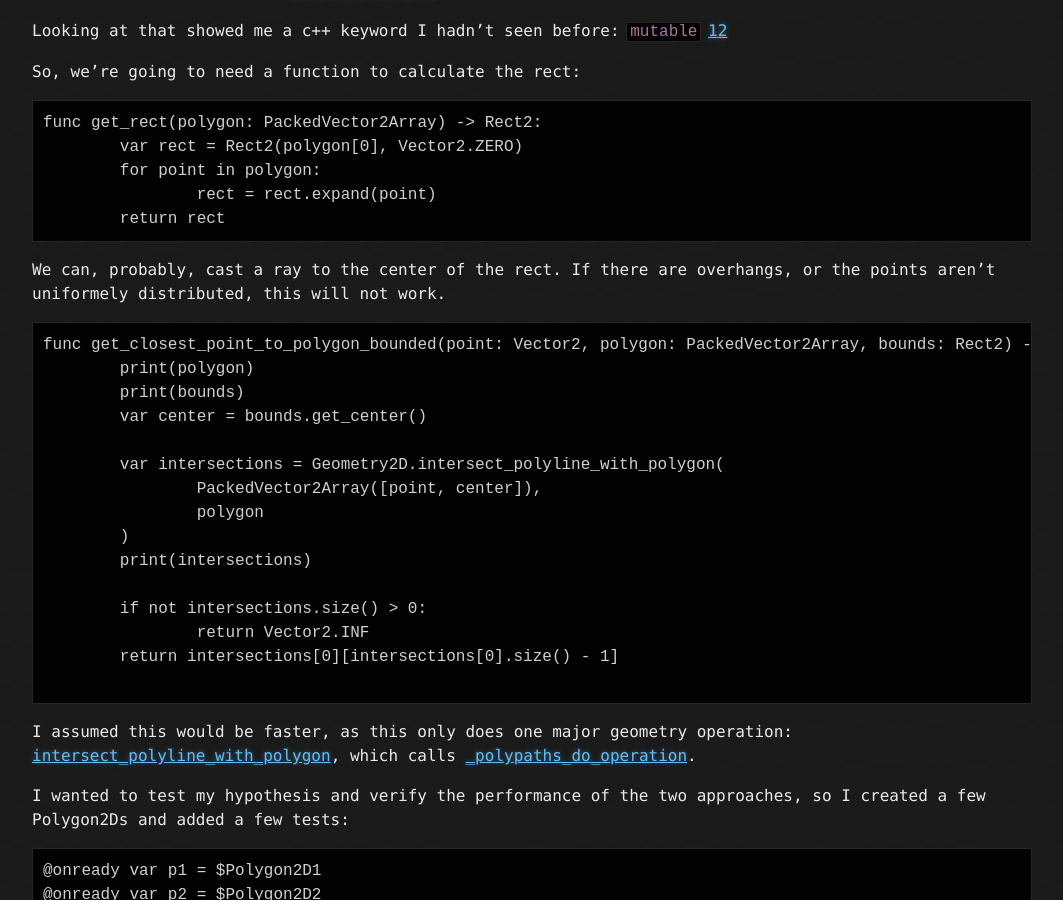
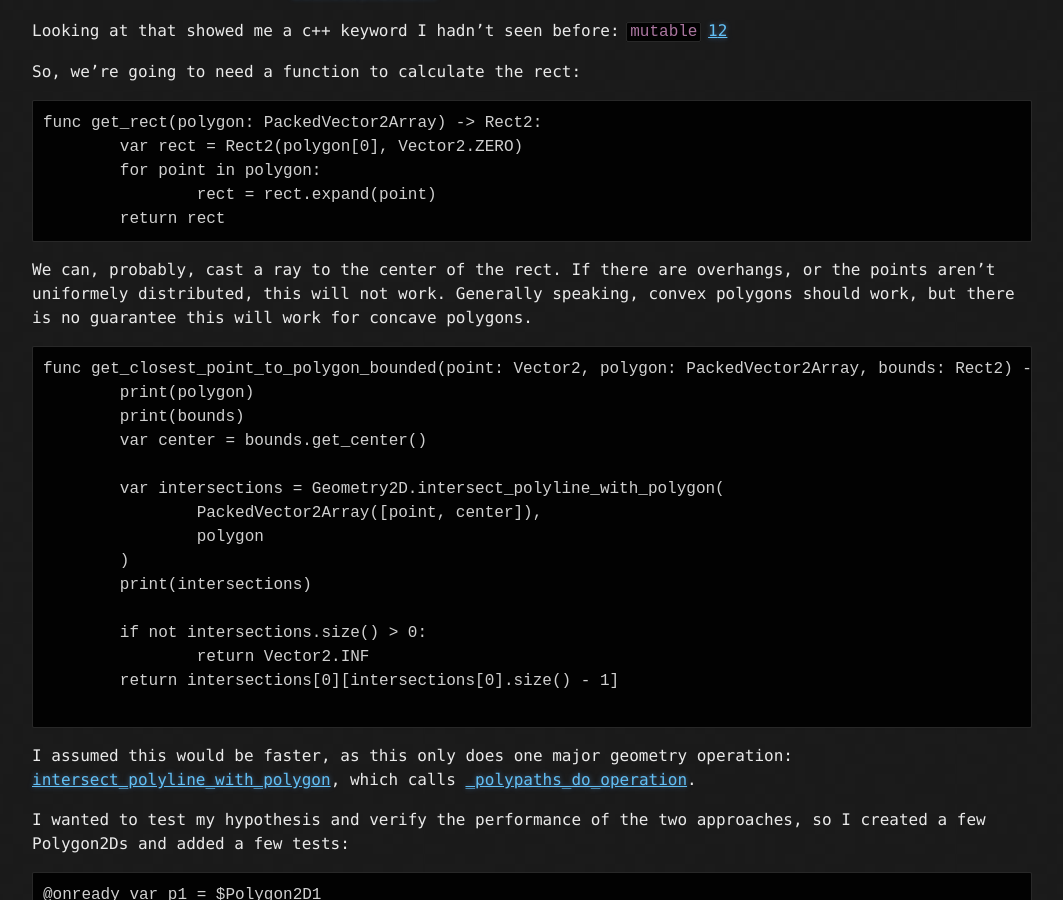
Before and after one commit to HubbleCommand/HubbleCommand.github.io, a Jekyll site: the page built from _projects/godot/geometry-ops.md, in a window 1280 px wide and 900 px high, scrolled down 1505 px. Shown: the whole window, without its empty margins (108-1171 px from the left). Built offline with Jekyll 4.4.1, drawn with Linux system fonts in a browser that asks for light colours; nearby versions of some CDN libraries.

Commit message:
godot geom ops concave vs convex

````diff
--- a/_projects/godot/geometry-ops.md
+++ b/_projects/godot/geometry-ops.md
@@ -71,6 +71,7 @@ func get_rect(polygon: PackedVector2Array) -> Rect2:
 
 We can, probably, cast a ray to the center of the rect.
 If there are overhangs, or the points aren't uniformely distributed, this will not work.
+Generally speaking, convex polygons should work, but there is no guarantee this will work for concave polygons.
 
 ```
 func get_closest_point_to_polygon_bounded(point: Vector2, polygon: PackedVector2Array, bounds: Rect2) -> Vector2:
````
